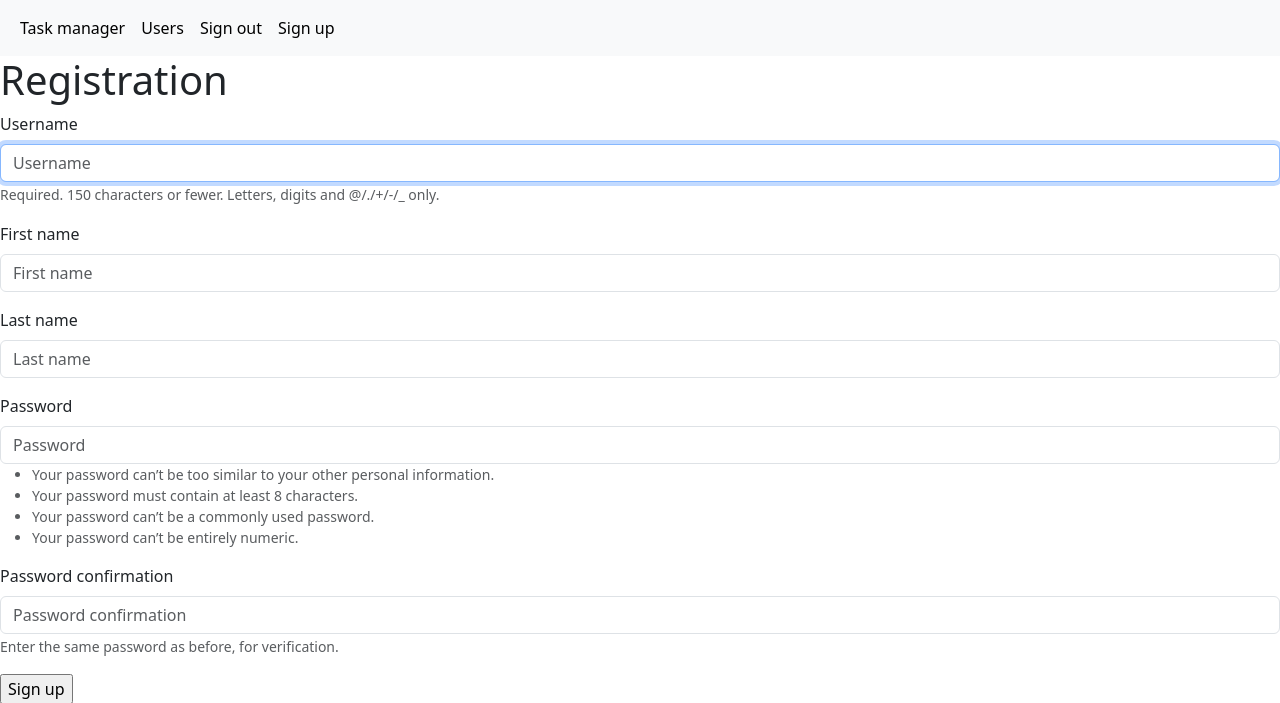
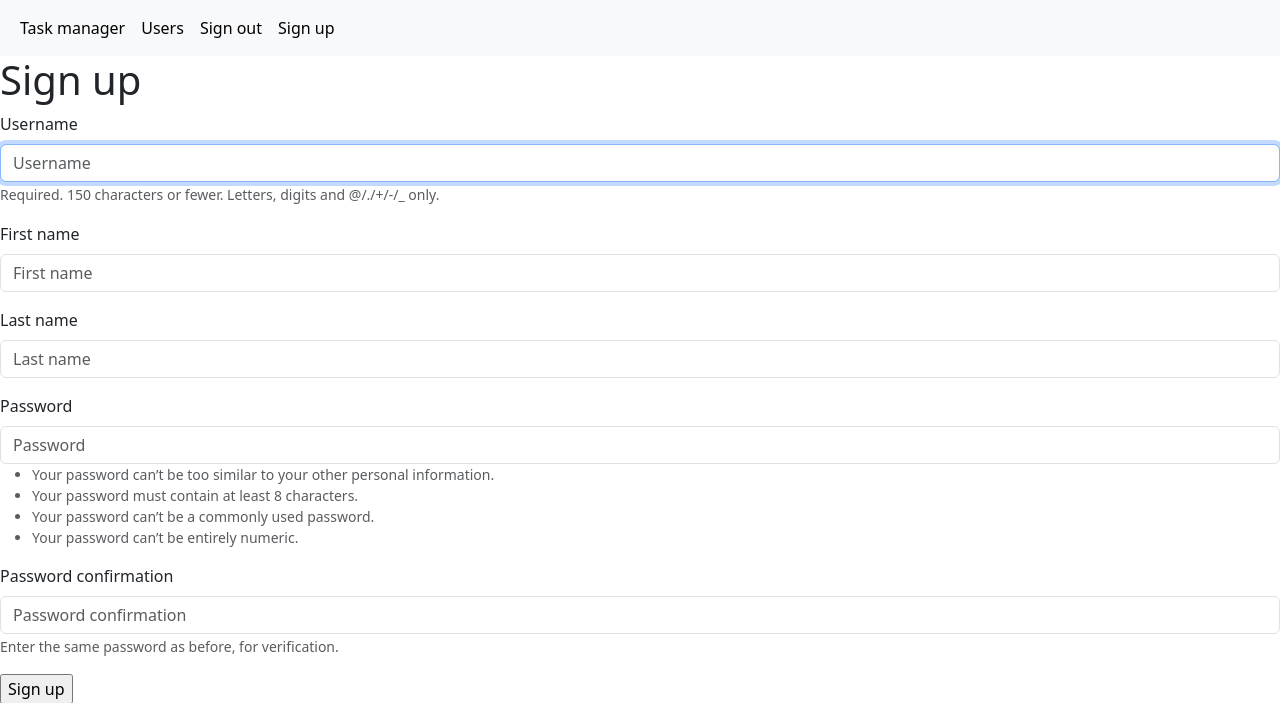
Before and after one commit to greenkerokero/python-project-52, a Django app: page /en/users/create/ in a window 1280 px wide. Shown: the top 703 px of the page. Run offline with Django 5.2, Linux system fonts and the light colour scheme; the visitor is signed in with stand-in values (Sample User, id 1); some libraries are stand-ins or nearby versions.

Commit message:
Fix translate

```diff
--- a/task_manager/users/templates/users/create.html
+++ b/task_manager/users/templates/users/create.html
@@ -1,5 +1,5 @@
 {% extends "layouts/form.html" %}
 {% load i18n %}
-{% block form_title %}{% translate "Registration" %}{% endblock %}
+{% block form_title %}{% translate "Sign up" %}{% endblock %}
 {% block url_name %}{% url 'users:create' %}{% endblock %}
 {% block button_text %}{% translate "Sign up" %}{% endblock %}
```
Also changed, not shown: locale/ru/LC_MESSAGES/django.po, 1 other file.
